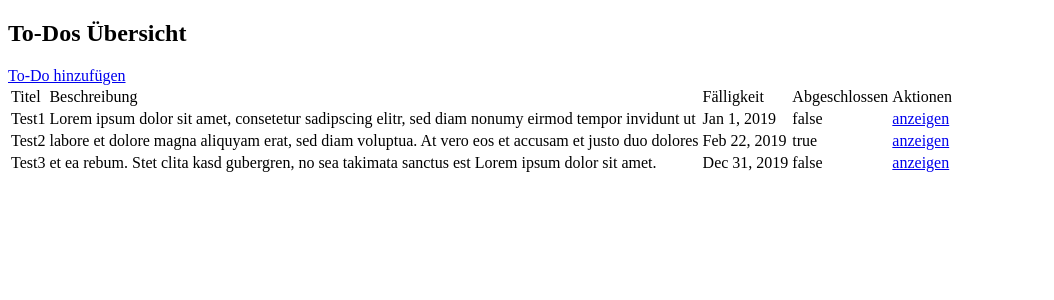
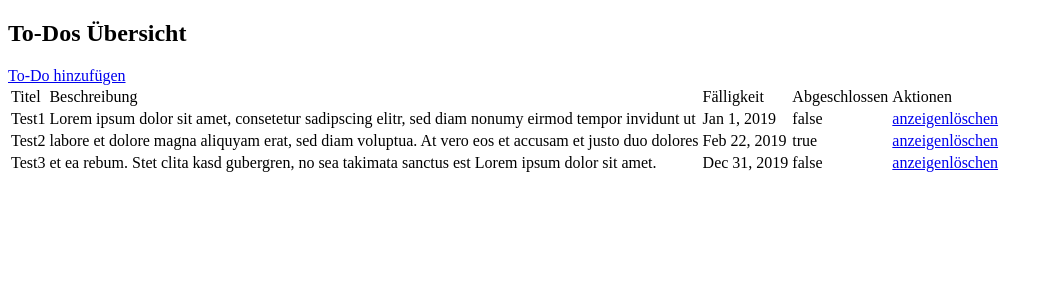
Before and after one commit to cwansart/todo-app, an Angular app: page /todos in a window 1280 px wide. Shown: the top 300 px of the page, without its empty margins (0-1054 px from the left). Built offline with nearby package versions, Linux system fonts and the light colour scheme.

Commit message:
add remove todo

```diff
--- a/src/app/todos/list/todo-list.component.html
+++ b/src/app/todos/list/todo-list.component.html
@@ -15,7 +15,10 @@
     <td>{{todo.description}}</td>
     <td>{{todo.dueDate | date}}</td>
     <td>{{todo.done}}</td>
-    <td><a [routerLink]="['/todos', todo.id]">anzeigen</a></td>
+    <td>
+      <a [routerLink]="['/todos', todo.id]">anzeigen</a>
+      <a href="javascript:void(0)" (click)="delete(todo.id)">löschen</a>
+    </td>
   </tr>
 </table>
 
--- a/src/app/todos/list/todo-list.component.ts
+++ b/src/app/todos/list/todo-list.component.ts
@@ -15,4 +15,8 @@ export class TodoListComponent implements OnInit {
   public ngOnInit() {
     this.todos = this.service.getAll();
   }
+
+  public delete(id: number) {
+    this.service.delete(id).subscribe(() => this.todos = this.service.getAll());
+  }
 }
--- a/src/app/todos/todo.service.ts
+++ b/src/app/todos/todo.service.ts
@@ -41,9 +41,15 @@ export class TodoService {
   public post(todo: Todo): Observable<Todo> {
     const newTodo: Todo = {
       ...todo,
-      id: TODOS[TODOS.length - 1].id + 1,
+      id: TODOS.length ? TODOS[TODOS.length - 1].id + 1 : 1,
     };
     TODOS.push(newTodo);
     return of(newTodo);
   }
+
+  public delete(id: number): Observable<boolean> {
+    console.log('deleteing ', id, TODOS);
+    TODOS = TODOS.filter(todo => todo.id !== id);
+    return of(null);
+  }
 }
```
